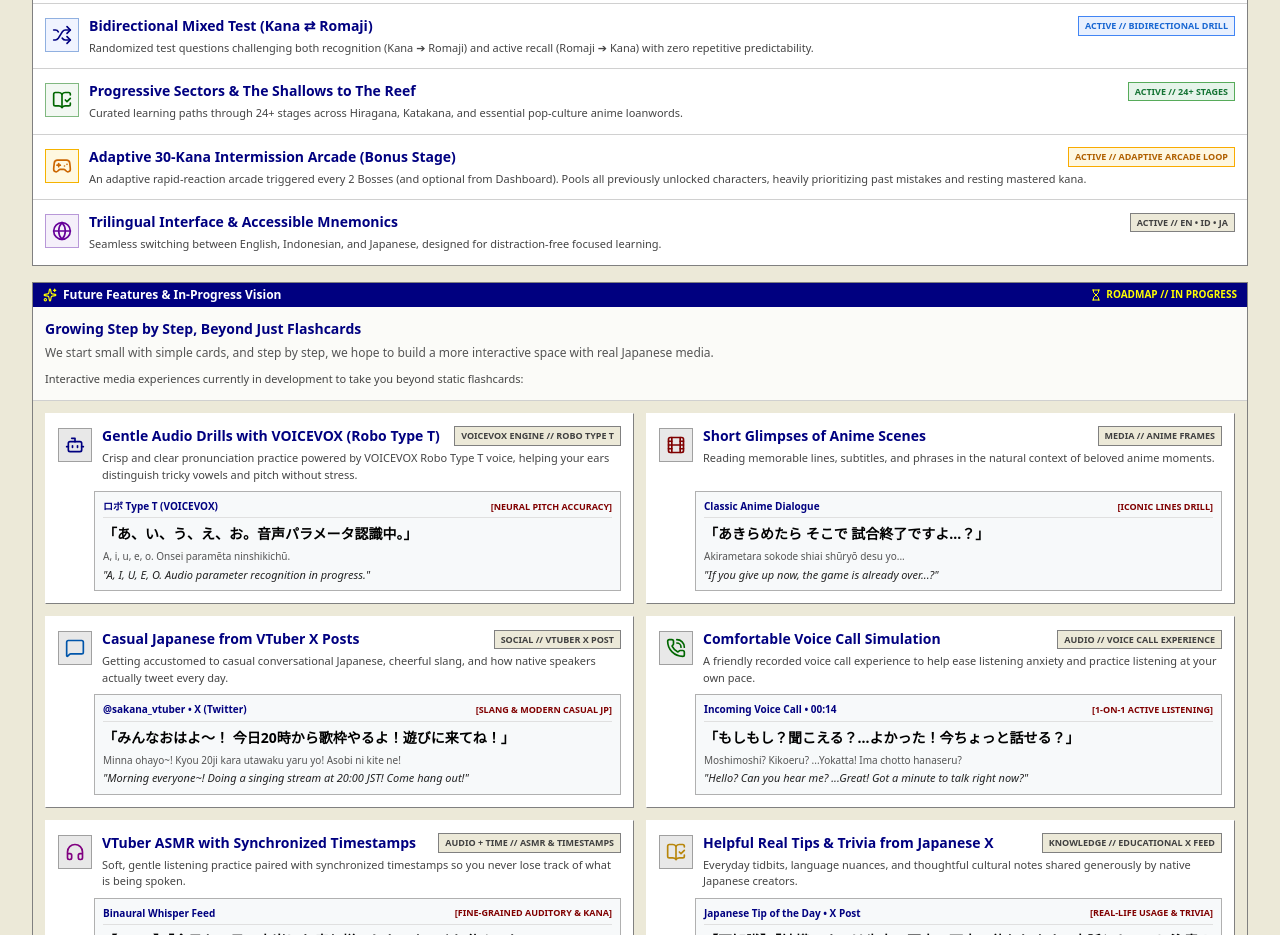
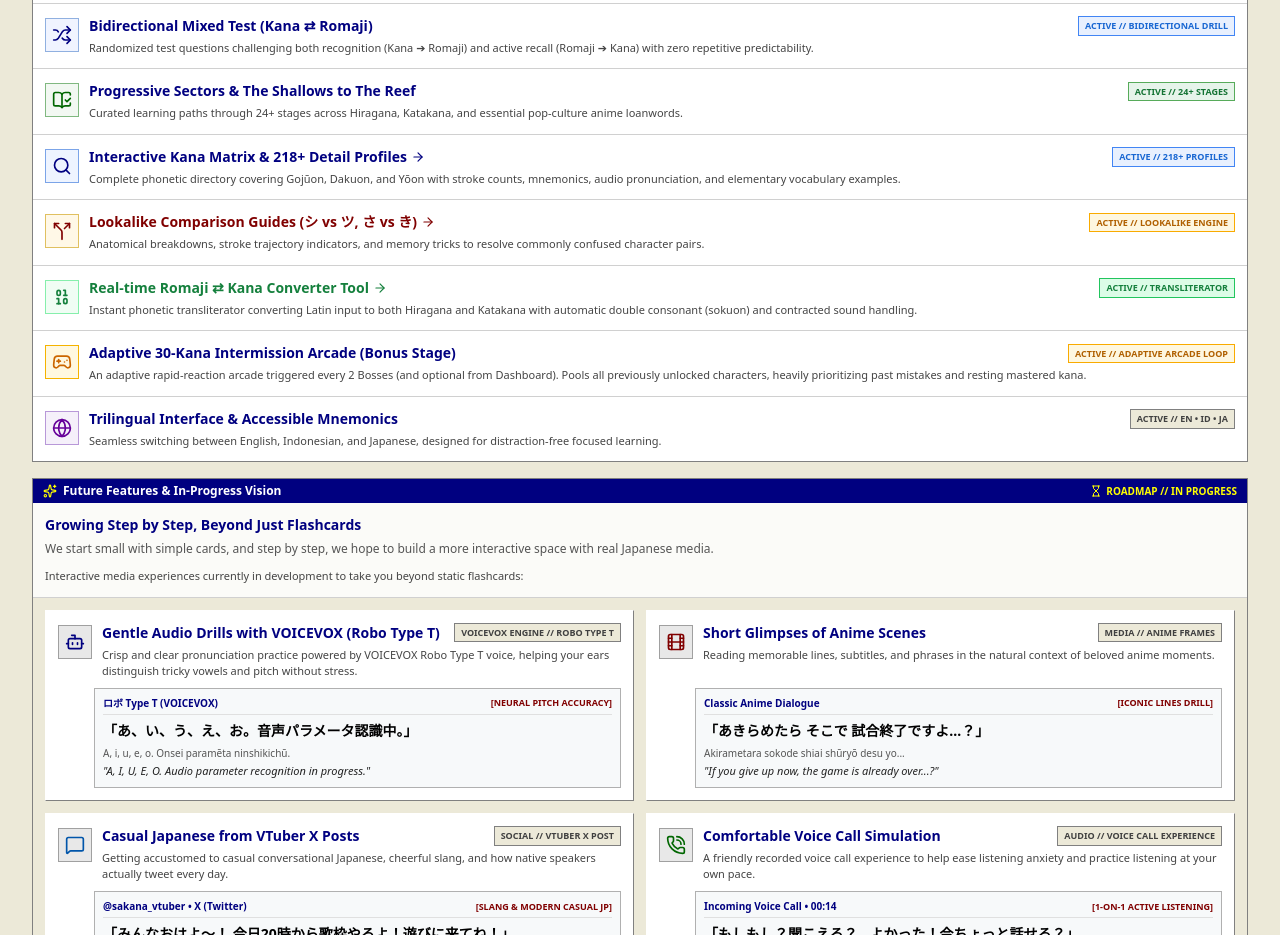
Before and after one commit to kurzagin/japanese-learning, a Next.js app: page /about in a window 1280 px wide. Shown: the part 840-1775 px from the top of the page. Built offline with nearby package versions, Linux system fonts and the light colour scheme; no server answers.

Commit message:
docs(about): showcase kana directory, lookalike comparisons, and romaji converter in current features

```diff
--- a/src/app/about/AboutClient.tsx
+++ b/src/app/about/AboutClient.tsx
@@ -21,7 +21,10 @@ import {
   Globe,
   Hourglass,
   Shuffle,
-  Gamepad2
+  Gamepad2,
+  Search,
+  Split,
+  Binary
 } from "lucide-react";
 
 export default function AboutPage() {
@@ -292,6 +295,78 @@ export default function AboutPage() {
                 </div>
               </div>
 
+              {/* NEW FEATURE 1: Kana Directory */}
+              <div className="p-3 flex items-start gap-2.5 hover:bg-[#fafafc]">
+                <div className="p-1.5 bg-[#eef4ff] border border-[#7ba4e8] shrink-0 mt-0.5">
+                  <Search className="w-5 h-5 text-[#000080]" />
+                </div>
+                <div className="flex-1">
+                  <div className="flex flex-wrap items-center justify-between gap-1">
+                    <Link
+                      href="/kana"
+                      className="text-xs sm:text-sm font-bold text-[#000080] hover:underline flex items-center gap-1"
+                    >
+                      <span>{t.about.currentList.kanaDirectoryTitle}</span>
+                      <ArrowRight className="w-3.5 h-3.5" />
+                    </Link>
+                    <span className="text-[9px] font-mono px-1.5 py-0.5 bg-[#e8f0fe] border border-[#4285f4] text-[#1967d2] font-bold">
+                      ACTIVE // 218+ PROFILES
+                    </span>
+                  </div>
+                  <p className="text-[11px] text-[#444] mt-1 leading-normal">
+                    {t.about.currentList.kanaDirectoryDesc}
+                  </p>
+                </div>
+              </div>
+
+              {/* NEW FEATURE 2: Kana Comparisons */}
+              <div className="p-3 flex items-start gap-2.5 hover:bg-[#fafafc]">
+                <div className="p-1.5 bg-[#fff8e7] border border-[#e0c060] shrink-0 mt-0.5">
+                  <Split className="w-5 h-5 text-[#800000]" />
+                </div>
+                <div className="flex-1">
+                  <div className="flex flex-wrap items-center justify-between gap-1">
+                    <Link
+                      href="/compare"
+                      className="text-xs sm:text-sm font-bold text-[#800000] hover:underline flex items-center gap-1"
+                    >
+                      <span>{t.about.currentList.kanaCompareTitle}</span>
+                      <ArrowRight className="w-3.5 h-3.5" />
+                    </Link>
+                    <span className="text-[9px] font-mono px-1.5 py-0.5 bg-[#fef7e0] border border-[#f9ab00] text-[#b06000] font-bold">
+                      ACTIVE // LOOKALIKE ENGINE
+                    </span>
+                  </div>
+                  <p className="text-[11px] text-[#444] mt-1 leading-normal">
+                    {t.about.currentList.kanaCompareDesc}
+                  </p>
+                </div>
+              </div>
+
+              {/* NEW FEATURE 3: Romaji Converter */}
+              <div className="p-3 flex items-start gap-2.5 hover:bg-[#fafafc]">
+                <div className="p-1.5 bg-[#f0fdf4] border border-[#86efac] shrink-0 mt-0.5">
+                  <Binary className="w-5 h-5 text-[#15803d]" />
+                </div>
+                <div className="flex-1">
+                  <div className="flex flex-wrap items-center justify-between gap-1">
+                    <Link
+                      href="/tools/romaji-to-kana"
+                      className="text-xs sm:text-sm font-bold text-[#15803d] hover:underline flex items-center gap-1"
+                    >
+                      <span>{t.about.currentList.romajiConverterTitle}</span>
+                      <ArrowRight className="w-3.5 h-3.5" />
+                    </Link>
+                    <span className="text-[9px] font-mono px-1.5 py-0.5 bg-[#dcfce7] border border-[#22c55e] text-[#15803d] font-bold">
+                      ACTIVE // TRANSLITERATOR
+                    </span>
+                  </div>
+                  <p className="text-[11px] text-[#444] mt-1 leading-normal">
+                    {t.about.currentList.romajiConverterDesc}
+                  </p>
+                </div>
+              </div>
+
               <div className="p-3 flex items-start gap-2.5 hover:bg-[#fafafc]">
                 <div className="p-1.5 bg-[#fff8e0] border border-[#f5b300] shrink-0 mt-0.5">
                   <Gamepad2 className="w-5 h-5 text-[#cc6600]" />
--- a/src/data/i18n.ts
+++ b/src/data/i18n.ts
@@ -217,6 +217,12 @@ export interface TranslationSchema {
       bidirectionalDesc: string;
       stagesTitle: string;
       stagesDesc: string;
+      kanaDirectoryTitle: string;
+      kanaDirectoryDesc: string;
+      kanaCompareTitle: string;
+      kanaCompareDesc: string;
+      romajiConverterTitle: string;
+      romajiConverterDesc: string;
       minigameTitle: string;
       minigameDesc: string;
       bilingualTitle: string;
@@ -452,6 +458,12 @@ export const translations: Record<Locale, TranslationSchema> = {
         bidirectionalDesc: "Randomized test questions challenging both recognition (Kana ➔ Romaji) and active recall (Romaji ➔ Kana) with zero repetitive predictability.",
         stagesTitle: "Progressive Sectors & The Shallows to The Reef",
         stagesDesc: "Curated learning paths through 24+ stages across Hiragana, Katakana, and essential pop-culture anime loanwords.",
+        kanaDirectoryTitle: "Interactive Kana Matrix & 218+ Detail Profiles",
+        kanaDirectoryDesc: "Complete phonetic directory covering Gojūon, Dakuon, and Yōon with stroke counts, mnemonics, audio pronunciation, and elementary vocabulary examples.",
+        kanaCompareTitle: "Lookalike Comparison Guides (シ vs ツ, さ vs き)",
+        kanaCompareDesc: "Anatomical breakdowns, stroke trajectory indicators, and memory tricks to resolve commonly confused character pairs.",
+        romajiConverterTitle: "Real-time Romaji ⇄ Kana Converter Tool",
+        romajiConverterDesc: "Instant phonetic transliterator converting Latin input to both Hiragana and Katakana with automatic double consonant (sokuon) and contracted sound handling.",
         minigameTitle: "Adaptive 30-Kana Intermission Arcade (Bonus Stage)",
         minigameDesc: "An adaptive rapid-reaction arcade triggered every 2 Bosses (and optional from Dashboard). Pools all previously unlocked characters, heavily prioritizing past mistakes and resting mastered kana.",
         bilingualTitle: "Trilingual Interface & Accessible Mnemonics",
@@ -819,6 +831,12 @@ export const translations: Record<Locale, TranslationSchema> = {
         bidirectionalDesc: "Pertanyaan tes diacak bebas antara pengenalan (Kana ➔ Romaji) dan ingatan aktif (Romaji ➔ Kana) agar hafalan tidak kaku.",
         stagesTitle: "Sektor Belajar Bertahap (The Shallows hingga The Reef)",
         stagesDesc: "Kurikulum terstruktur melalui 24+ stage mulai dari Hiragana dasar, Katakana, hingga kata serapan anime & budaya pop.",
+        kanaDirectoryTitle: "Matriks Lengkap Kana & 218+ Profil Karakter",
+        kanaDirectoryDesc: "Direktori fonetik menyeluruh (Gojūon, Dakuon, Yōon) dilengkapi jumlah goresan, mnemonik visual, pelafalan audio, dan contoh kosakata dasar.",
+        kanaCompareTitle: "Panduan Perbandingan Huruf Mirip (シ vs ツ, さ vs き)",
+        kanaCompareDesc: "Analisis arah goresan, sudut kelengkungan, dan trik memori visual untuk membedakan huruf Jepang yang sering tertukar.",
+        romajiConverterTitle: "Alat Konversi Real-Time Romaji ⇄ Kana",
+        romajiConverterDesc: "Transliterasi instan teks alfabet Latin ke huruf Hiragana dan Katakana dengan penanganan otomatis konsonan ganda (sokuon) dan bunyi kombinasi.",
         minigameTitle: "Arkade Intermezzo 30-Kana Adaptif (Bonus Stage)",
         minigameDesc: "Mode refleks cepat kumulatif yang terbuka setiap 2 Bos (dan bisa dimainkan bebas dari Dashboard). Mengumpulkan seluruh huruf yang sudah dibuka, memprioritaskan huruf yang sering salah, dan mengistirahatkan huruf yang sudah 100% dikuasai.",
         bilingualTitle: "Dukungan Tiga Bahasa (EN / ID / JA)",
@@ -1186,6 +1204,12 @@ export const translations: Record<Locale, TranslationSchema> = {
         bidirectionalDesc: "「仮名 ➔ ローマ字」の読解認識と「ローマ字 ➔ 仮名」の能動想起がランダムに混ざり合い、予測に頼らない本質的な即答力を鍛えます。",
         stagesTitle: "段階的な海域ステージ構成（平仮名〜片仮名〜実戦単語）",
         stagesDesc: "平仮名基礎から片仮名、そしてアニメ・ポップカルチャーの外来語まで全24以上のステージを網羅。",
+        kanaDirectoryTitle: "五十音図インタラクティブ図鑑（218文字詳細）",
+        kanaDirectoryDesc: "清音・濁音・半濁音・拗音を網羅。筆順画数、視覚的記憶ヒント、ネイティブ音声、基礎単語の完全リファレンス。",
+        kanaCompareTitle: "似ている文字の比較徹底解説（シ vs ツ、さ vs き 等）",
+        kanaCompareDesc: "書き出し方向、角度の違い、混乱しやすい文字を一瞬で見分ける記憶の秘訣を視覚的に解説。",
+        romajiConverterTitle: "リアルタイム ローマ字 ⇄ かな変換ツール",
+        romajiConverterDesc: "ローマ字入力から即座にひらがな・カタカナを生成。促音（っ）や拗音（きゃ等）も自動解析・変換。",
         minigameTitle: "適応型30文字幕間アーケード（ボーナス試練）",
         minigameDesc: "2ボス突破ごと（または道場から自由挑戦）に出現する高速反射ミニゲーム。過去に誤答した苦手札を優先抽出し、100%修得札を適度に休止させながら累積30文字ループで脳に定着させます。",
         bilingualTitle: "3言語対応インターフェース（日・英・インドネシア語）",
```
